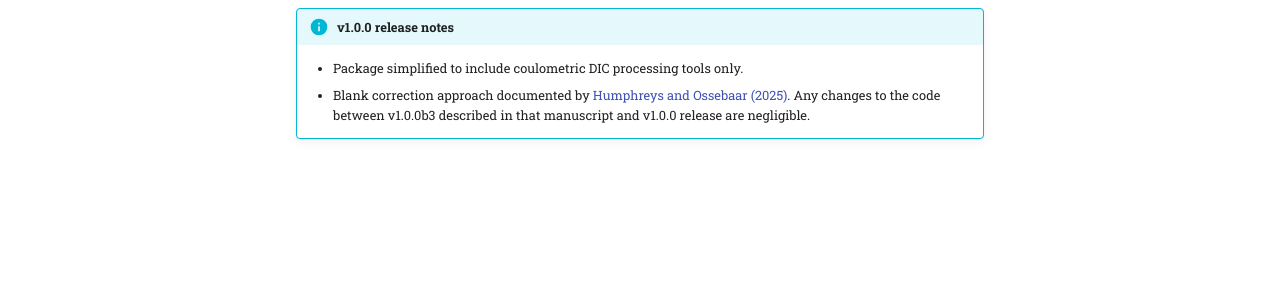
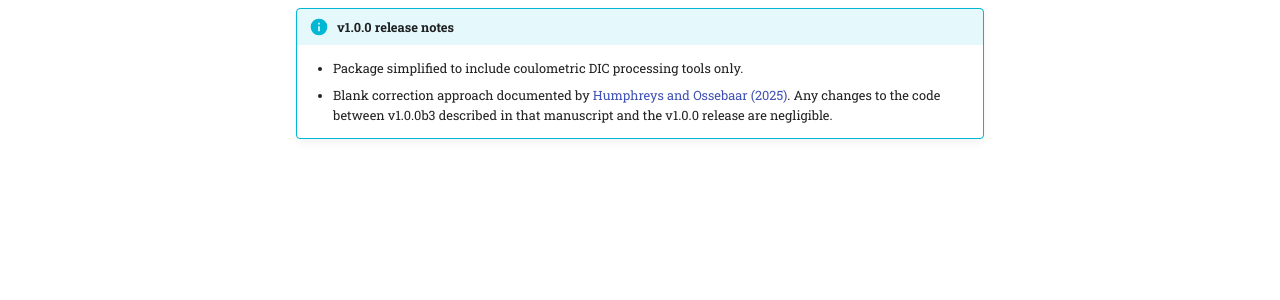
Before and after one commit to mvdh7/koolstof, an MkDocs documentation site: the page built from docs/versions.md, in a window 1280 px wide. Shown: the part 273-573 px from the top of the page. Built offline with MkDocs 1.6.1 and Material for MkDocs 9.7.7, drawn with Linux system fonts in a browser that asks for light colours; comment, search, counter and statistics services are not loaded.

Commit message:
Fix typo

```diff
--- a/docs/versions.md
+++ b/docs/versions.md
@@ -7,4 +7,4 @@
 !!! info "v1.0.0 release notes"
 
     * Package simplified to include coulometric DIC processing tools only.
-    * Blank correction approach documented by [Humphreys and Ossebaar (2025)](https://doi.org/10.5194/os-21-3123-2025).  Any changes to the code between v1.0.0b3 described in that manuscript and v1.0.0 release are negligible.
+    * Blank correction approach documented by [Humphreys and Ossebaar (2025)](https://doi.org/10.5194/os-21-3123-2025).  Any changes to the code between v1.0.0b3 described in that manuscript and the v1.0.0 release are negligible.
```
